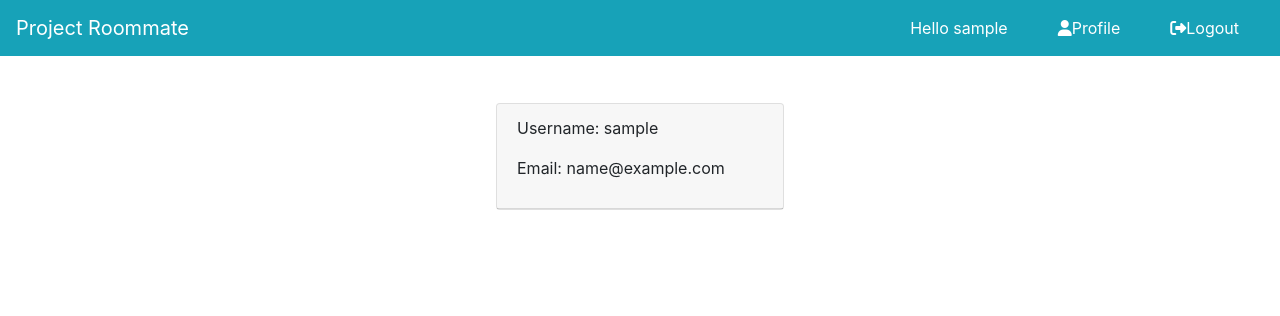
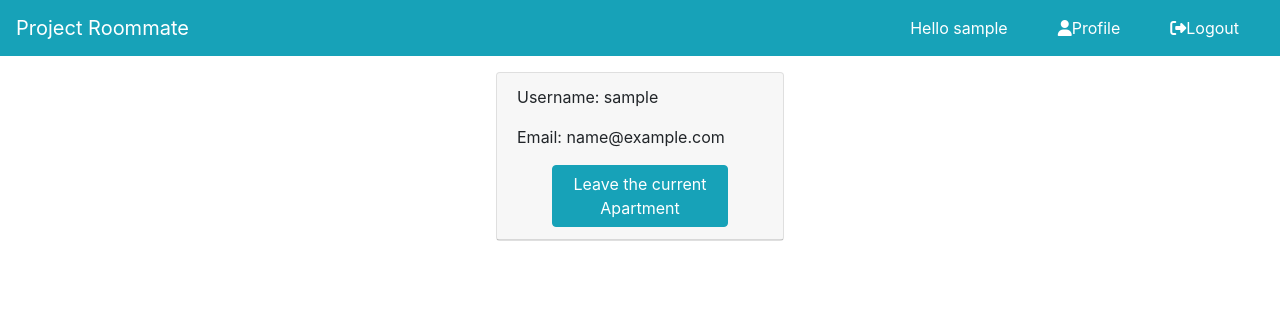
Before and after one commit to hcharlie1201/projectRoomate, a Django app: page /profile/ in a window 1280 px wide. Shown: the top 316 px of the page. Run offline with Django 3.2, Linux system fonts and the light colour scheme; the visitor is signed in with stand-in values (Sample User, id 1); parts of the project's set-up code (start-up, migrations or seed data) failed here and were passed over; some libraries are stand-ins or nearby versions.

Commit message:
[Feature] Leaving an Apartment

```diff
--- a/roomate_app/urls.py
+++ b/roomate_app/urls.py
@@ -13,5 +13,6 @@ urlpatterns = [
     path('newapt/', views.new_apt, name='newApartment'),
     path('joinapt/', views.assign_apt, name='joinApartment'),
     path('profile/', views.profile, name='profile'),
-    path('newchore/', views.new_chore, name='newChore')
+    path('newchore/', views.new_chore, name='newChore'),
+    path('leaveapt/', views.leave_apt, name='leaveApt'),
 ]
--- a/roomate_app/views.py
+++ b/roomate_app/views.py
@@ -94,3 +94,22 @@ def profile(request):
     email = request.user.email
     context = {'username':username, 'email': email}
     return render(request, 'roomate_app/profile.html', context)
+
+@login_required
+def leave_apt(request):
+    if request.method != 'POST':
+        #need to raise a flash here
+        messages.warning(request, 'Failed to leave the Apartment. Please try again.')
+        return redirect('roomate_app:dashboard')
+
+    current_user = request.user
+    apt_id = current_user.myuser.myApt
+
+    my_user = current_user.myuser
+    roommates = MyUser.objects.filter(myApt=apt_id)
+    if roommates.count() == 1:
+        my_user.myApt.delete()
+
+    my_user.myApt = None
+    my_user.save()
+    return render(request, 'roomate_app/dashboard.html')
--- a/templates/partials/_navbar.html
+++ b/templates/partials/_navbar.html
@@ -10,7 +10,7 @@
           <a class="nav-link text-white" href="#">Hello {{ request.user.username }} </a>
         </li>
         <li class="nav-item">
-          <a class="nav-link text-white"" href="{% url 'roomate_app:profile' %}"><i class="fas fa-user"></i>Profile</a>
+          <a class="nav-link text-white" href="{% url 'roomate_app:profile' %}"><i class="fas fa-user"></i>Profile</a>
         </li>
         <li class="nav-item">
           <a class="nav-link text-white" href="{% url 'users:logout' %}"><i class="fas fa-sign-out-alt"></i>Logout</a>
--- a/templates/roomate_app/profile.html
+++ b/templates/roomate_app/profile.html
@@ -6,6 +6,11 @@
         <div class="card-header">
           <p>Username: {{ username }}</p>
           <p>Email: {{ email }}</p>
+          <form method="post" action="{% url 'roomate_app:leaveApt' %}">
+            {% csrf_token %}
+            <button class="btn btn-info apt-btn-space" name="submit">Leave the current Apartment</button>
+            <input type="hidden" name="next" value="{% url 'roomate_app:dashboard' %}"/>
+        </form>
         </div>
     </div>
   </div>
```
Also changed, not shown: tests/BDD_Tests/test_home_page_BDD.py (+1 -1 lines), tests/BDD_Tests/test_leave_apartment.py (added, +54 -0 lines).
